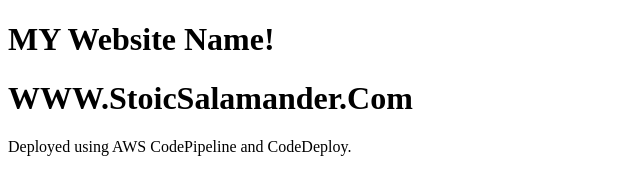
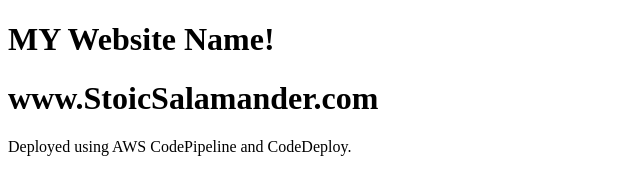
Before and after one commit to Sattu222/aws-codedeploy-pipeline, a plain HTML site: page index.html in a window 1280 px wide. Shown: the whole page, without its empty margins (0-640 px from the left). Drawn offline with Linux system fonts and the light colour scheme.

Commit message:
Update index.html

```diff
--- a/index.html
+++ b/index.html
@@ -7,7 +7,7 @@
 </head>
 <body>
     <h1>MY Website Name!</h1>
-    <h1>WWW.StoicSalamander.Com</h1>
+    <h1>www.StoicSalamander.com</h1>
 
     <p>Deployed using AWS CodePipeline and CodeDeploy.</p>
 </body>
```
